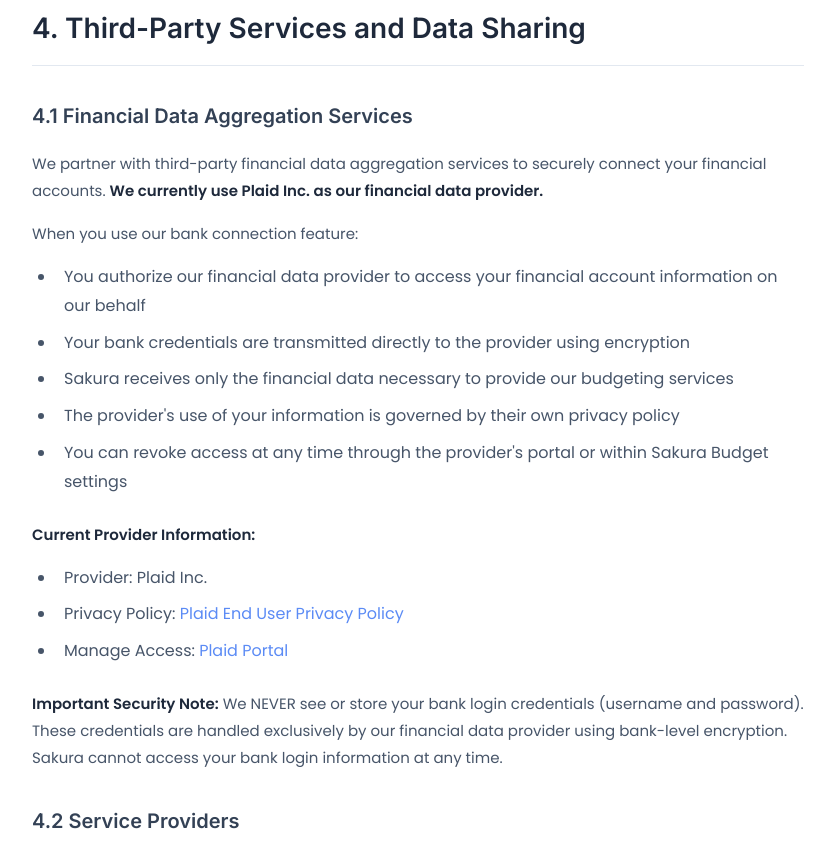
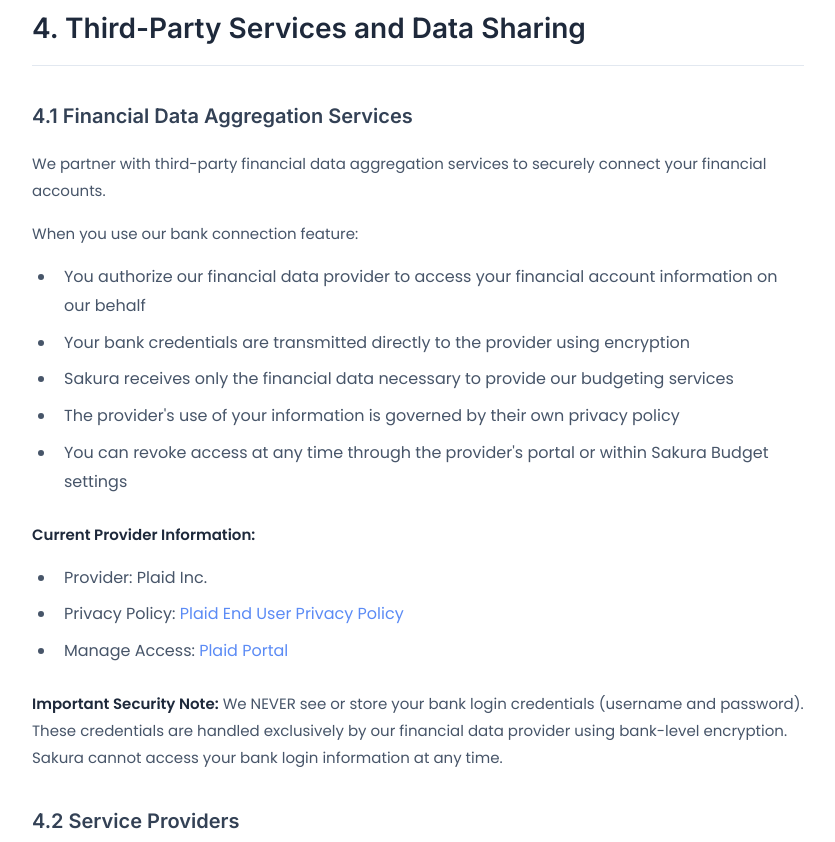
Before and after one commit to BosnaZmaj/sakura-css, a website built with Vite: page privacy.html in a window 1280 px wide. Shown: the part 3894-4736 px from the top of the page, without its empty margins (222-1057 px from the left). Built offline with nearby package versions, Linux system fonts and the light colour scheme.

Commit message:
Remove Plaid mention from Privacy Policy section 4.1 intro
Removed 'We currently use Plaid Inc. as our financial data provider'
from section 4.1 introductory paragraph. Plaid is now exclusively
mentioned in the 'Current Provider Information' subsection, achieving
complete provider-agnostic language throughout the document.

```diff
--- a/privacy.html
+++ b/privacy.html
@@ -156,7 +156,7 @@
                     <h2>4. Third-Party Services and Data Sharing</h2>
 
                     <h3>4.1 Financial Data Aggregation Services</h3>
-                    <p>We partner with third-party financial data aggregation services to securely connect your financial accounts. <strong>We currently use Plaid Inc. as our financial data provider.</strong></p>
+                    <p>We partner with third-party financial data aggregation services to securely connect your financial accounts.</p>
 
                     <p>When you use our bank connection feature:</p>
                     <ul>
```
